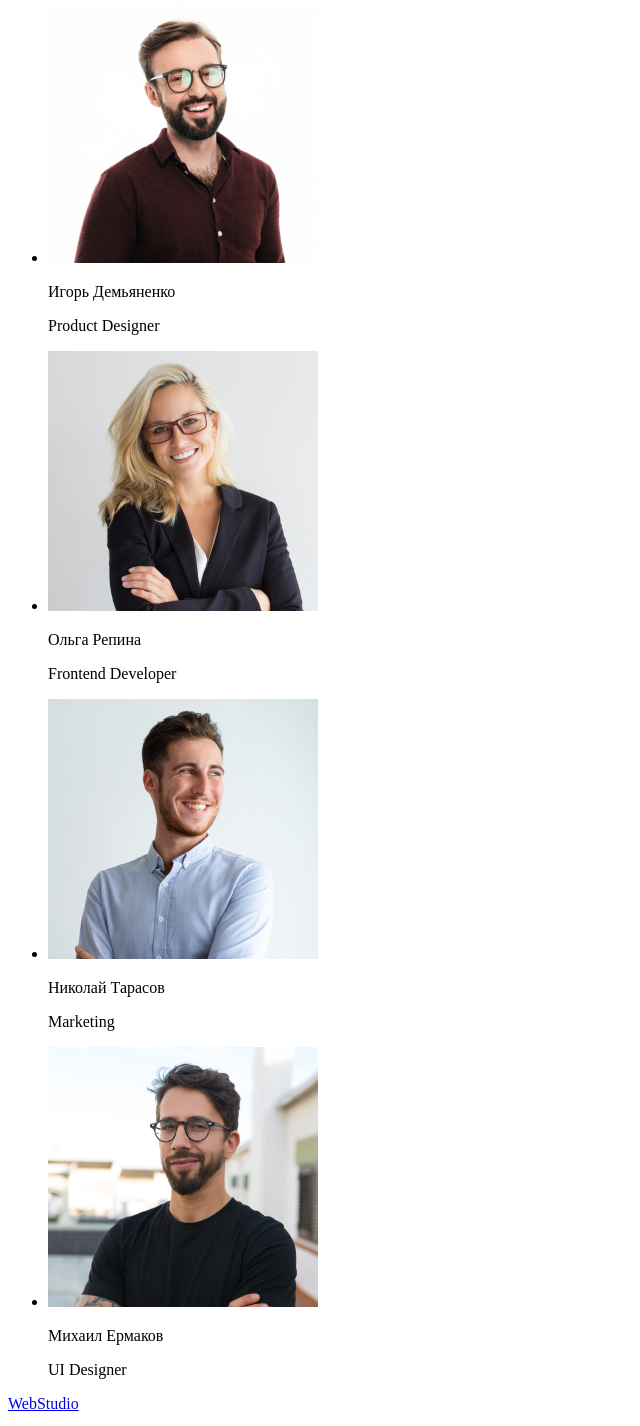
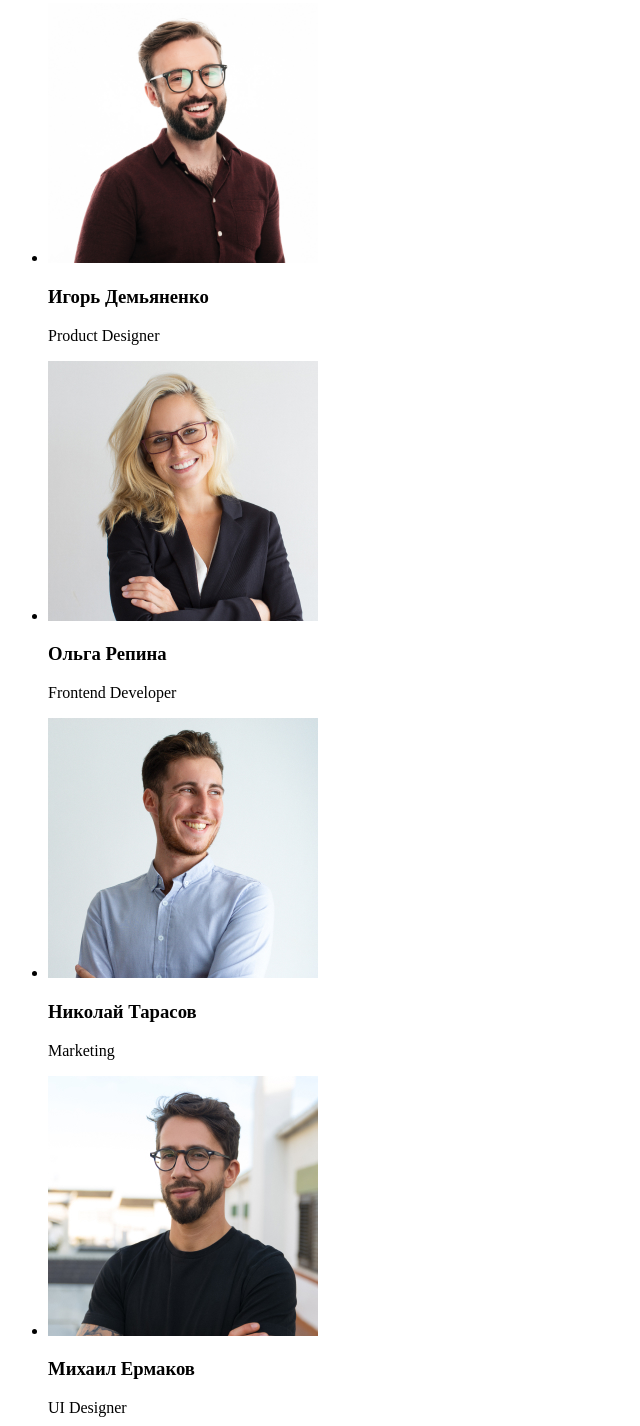
Before and after one commit to Polosmakrr/goit-markup-hw-01, a plain HTML site: page index.html in a window 1280 px wide. Shown: the part 1618-3044 px from the top of the page, without its empty margins (0-640 px from the left). Drawn offline with Linux system fonts and the light colour scheme.

Commit message:
homework1
v 1.3

```diff
--- a/index.html
+++ b/index.html
@@ -87,22 +87,22 @@
             <ul>
                 <li>
                     <img src="img/team-card-1.jpg" alt="" width="270">
-                    <p>Игорь Демьяненко</p>
+                    <h3>Игорь Демьяненко</h3>
                     <p>Product Designer</p>
                 </li>
                 <li>
                     <img src="img/team-card-2.jpg" alt="" width="270">
-                    <p>Ольга Репина</p>
+                    <h3>Ольга Репина</h3>
                     <p>Frontend Developer</p>
                 </li>
                 <li>
                     <img src="img/team-card-3.jpg" alt="" width="270">
-                    <p>Николай Тарасов</p>
+                    <h3>Николай Тарасов</h3>
                     <p>Marketing</p>
                 </li>
                 <li>
                     <img src="img/team-card-4.jpg" alt="" width="270">
-                    <p>Михаил Ермаков</p>
+                    <h3>Михаил Ермаков</h3>
                     <p>UI Designer</p>
                 </li>
             </ul>
@@ -116,8 +116,8 @@
         </a>
         <address>
             <ul>
-                <li><a href="https://www.google.com/maps/place/%D0%B1%D1%83%D0%BB.+%D0%9B%D0%B5%D1%81%D0%B8+%D0%A3%D0%BA%D1%80%D0%B0%D0%B8%D0%BD%D0%BA%D0%B8,+26,+%D0%9A%D0%B8%D0%B5%D0%B2,+02000/@50.4265807,30.5361971,17z/data=!3m1!4b1!4m5!3m4!1s0x40d4cf0e033ecbe9:0x57a4dffefec77da0!8m2!3d50.4265807!4d30.5383858"
-                        target="_blank" rel="noreferrer noopener">г. Киев, пр-т Леси Украинки, 26</a></li>
+                <li><a href="https://goo.gl/maps/8h1LLdM3j7cUWd1i9" target="_blank" rel="noreferrer noopener">г. Киев,
+                        пр-т Леси Украинки, 26</a></li>
                 <li><a href="mailto:info@devstudio.com">info@devstudio.com</a>></li>
                 <li><a href="tel:+380961111111">+38 096 111 11 11</a>></li>
             </ul>
```
